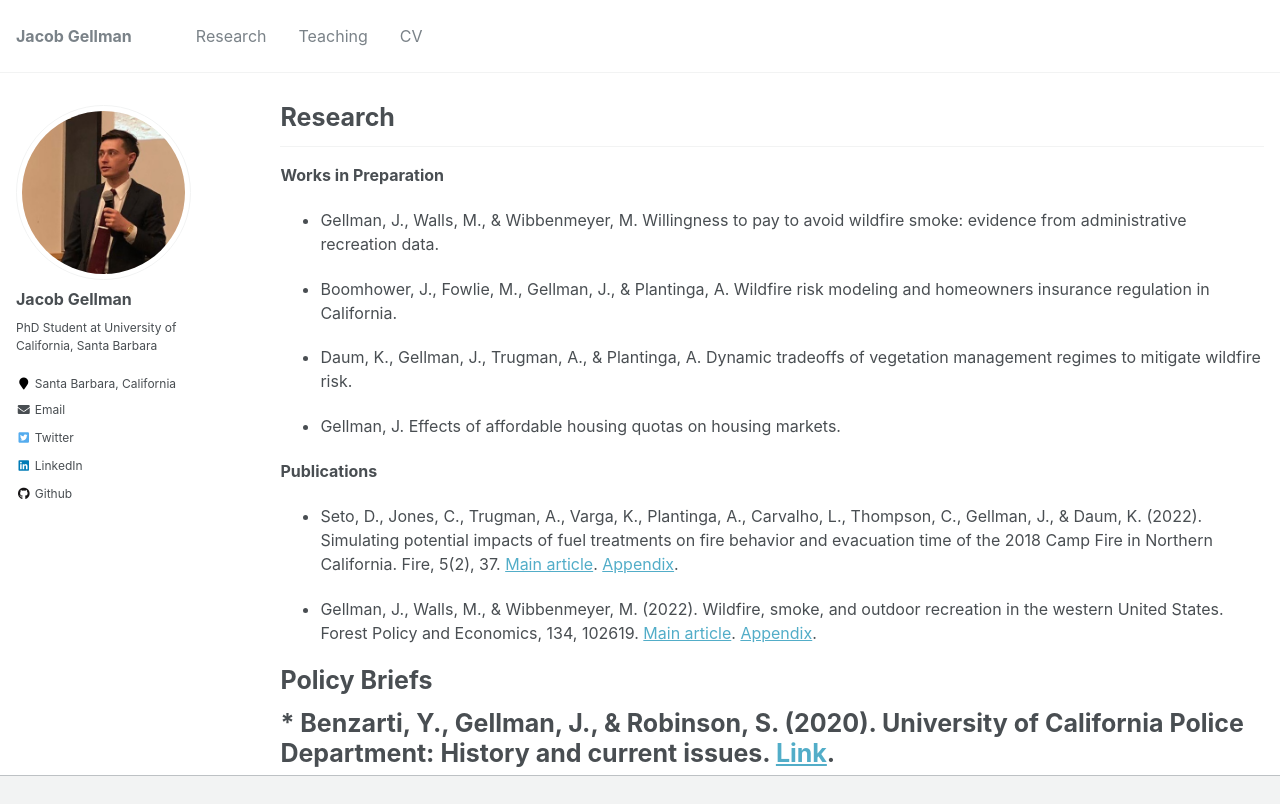
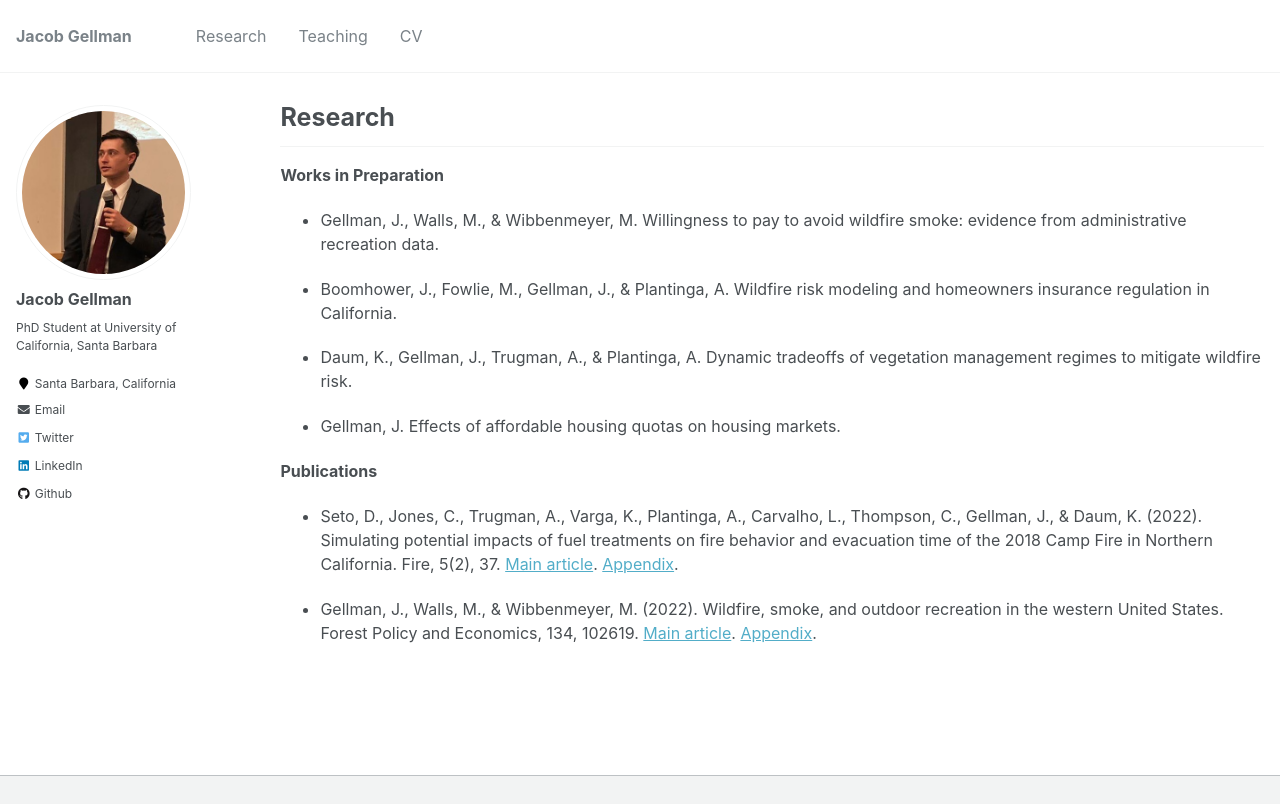
Before and after one commit to jacobgellman/jacobgellman.github.io, a Jekyll site: the page built from _pages/research.md, in a window 1280 px wide and 956 px high, cut to the strip 0-804 px from the top of the window. Built offline with Jekyll 4.4.1, drawn with Linux system fonts in a browser that asks for light colours.

Commit message:
Research page update

```diff
--- a/_pages/research.md
+++ b/_pages/research.md
@@ -22,6 +22,3 @@ author_profile: true
 * Seto, D., Jones, C., Trugman, A., Varga, K., Plantinga, A., Carvalho, L., Thompson, C., Gellman, J., & Daum, K. (2022). Simulating potential impacts of fuel treatments on fire behavior and evacuation time of the 2018 Camp Fire in Northern California. Fire, 5(2), 37. [Main article](https://jacobgellman.github.io/files/seto_et_al_2022-fuel_treatments_camp_fire.pdf). [Appendix](https://jacobgellman.github.io/files/seto_et_al_2022-fuel_treatments_camp_fire_appendix.pdf).
 
 * Gellman, J., Walls, M., & Wibbenmeyer, M. (2022). Wildfire, smoke, and outdoor recreation in the western United States. Forest Policy and Economics, 134, 102619. [Main article](https://jacobgellman.github.io/files/gellman_et_al_2022-wildfire_smoke_recreation.pdf). [Appendix](https://jacobgellman.github.io/files/gellman_et_al_2022-wildfire_smoke_recreation_appendix.pdf).
-
-# **Policy Briefs**
-# * Benzarti, Y., Gellman, J., & Robinson, S. (2020). University of California Police Department: History and current issues. [Link](https://jacobgellman.github.io/files/benzarti_gellman_robinson_ucpd_nov2020.pdf).
```
